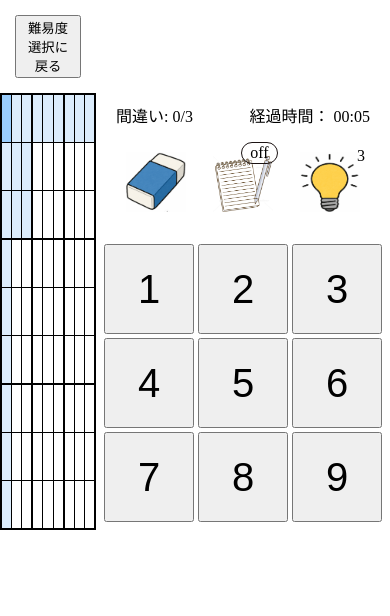
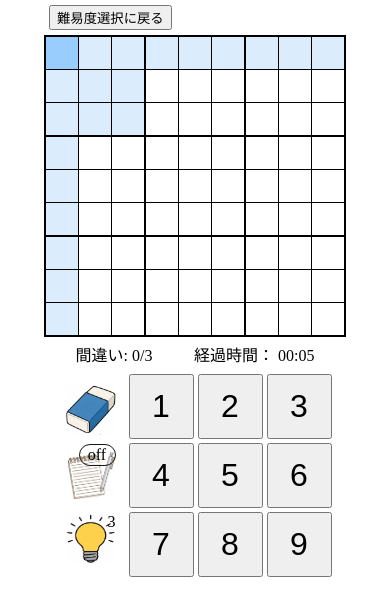
Before and after one commit to manatsu-n/ojt_nakamura, a Vue app: page /game in a window 390 px wide. Shown: the top 616 px of the page. Built offline with nearby package versions, Linux system fonts and the light colour scheme; the HTML template or start-up script is replaced by a standard one.

Commit message:
レスポンシブ

```diff
--- a/src/components/BoardView.vue
+++ b/src/components/BoardView.vue
@@ -65,6 +65,7 @@
                     経過時間： {{ minsec }}
                 </div>
             </section>
+        <div class="board">
             <section>
                 <ol>
                     <li>
@@ -91,6 +92,7 @@
                     </tr>
                 </table>
             </section>
+        </div>
     </div>
 </template>
 
@@ -149,4 +151,31 @@
         width: 90px;
         font-size: 250%;
     }
+
+    @media (max-width: 600px) {
+        .board{
+            display: flex;
+            flex-direction: row;
+            align-items: center;
+        }
+        img{
+            height: 50px;
+            width: 50px;
+            margin: 5px;
+        }
+        button{
+            height: 65px;
+            width: 65px;
+            font-size: 200%;
+        }
+        ol{
+            flex-flow: column;
+            width: 60px;
+            margin: 5px;
+        }
+        .board>section{
+            display: flex;
+            margin: 0;
+        }
+    }
 </style>
--- a/src/components/NumPre.vue
+++ b/src/components/NumPre.vue
@@ -95,4 +95,24 @@
         width: 150px;
         height: 30px;
     }
+
+    @media (max-width: 600px) {
+        header {
+            margin: 5px;
+        }
+        .numpre {
+            flex-direction: column;
+            align-items: center;
+        }
+        .modal {
+            width: 90%;
+            height: auto;
+        }
+        h1{
+            margin-top: 30px;
+        }
+        .modal>button{
+            margin-bottom: 25px;
+        }
+    }
 </style>
--- a/src/logic/PuzzleQuestion.vue
+++ b/src/logic/PuzzleQuestion.vue
@@ -285,4 +285,15 @@
         justify-content: center;
         display: flex;
     }
+    @media (max-width: 600px) {
+        td {
+            height: 30px;
+            width: 30px;
+            font-size: 100%;
+        }
+        .memo-grid {
+            font-size: 6px;
+        }
+
+    }
 </style>
```
Also changed, not shown: 5 other files (tests, documents, lock files or other folders). Lines whose indentation alone changed are shown as unchanged.
